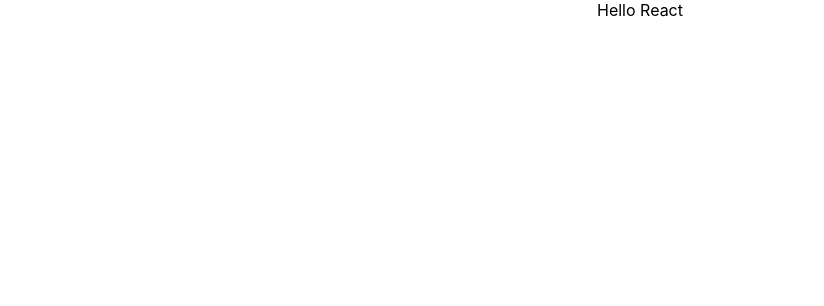
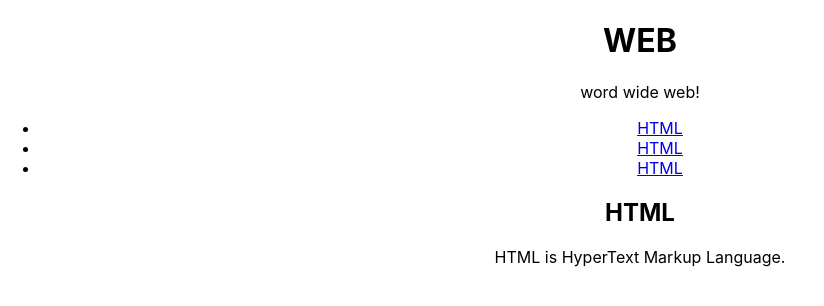
Before and after one commit to innjie/reactdemo, a React (Create React App) app: page / in a window 1280 px wide. Shown: the top 306 px of the page, without its empty margins (0-824 px from the left). Built offline with nearby package versions, Linux system fonts and the light colour scheme.

Commit message:
[update] component lecture

```diff
--- a/src/App.js
+++ b/src/App.js
@@ -1,12 +1,46 @@
-import logo from './logo.svg';
 import React, {Component} from "react";
 import './App.css';
 
+//componenet를 만드는 코드
+class Subject extends Component {
+    render() {
+        return (
+            <header>
+                <h1>WEB</h1>
+                word wide web!
+            </header>
+        );
+    }
+}
+class NSubject extends Component {
+    render() {
+        return (
+            <ul>
+                <li><a href = "1.html">HTML</a></li>
+                <li><a href = "2.html">HTML</a></li>
+                <li><a href = "3.html">HTML</a></li>
+            </ul>
+
+        );
+    }
+}
+class ASubject extends Component {
+    render() {
+        return (
+            <article>
+                <h2>HTML</h2>
+                HTML is HyperText Markup Language.
+            </article>
+        );
+    }
+}
 class App extends Component {
     render() {
         return (
             <div className="App">
-                Hello React
+                <Subject/>
+                <NSubject/>
+                <ASubject/>
             </div>
         );
     }
```
Also changed, not shown: public/pure.html (added, +13 -0 lines).
